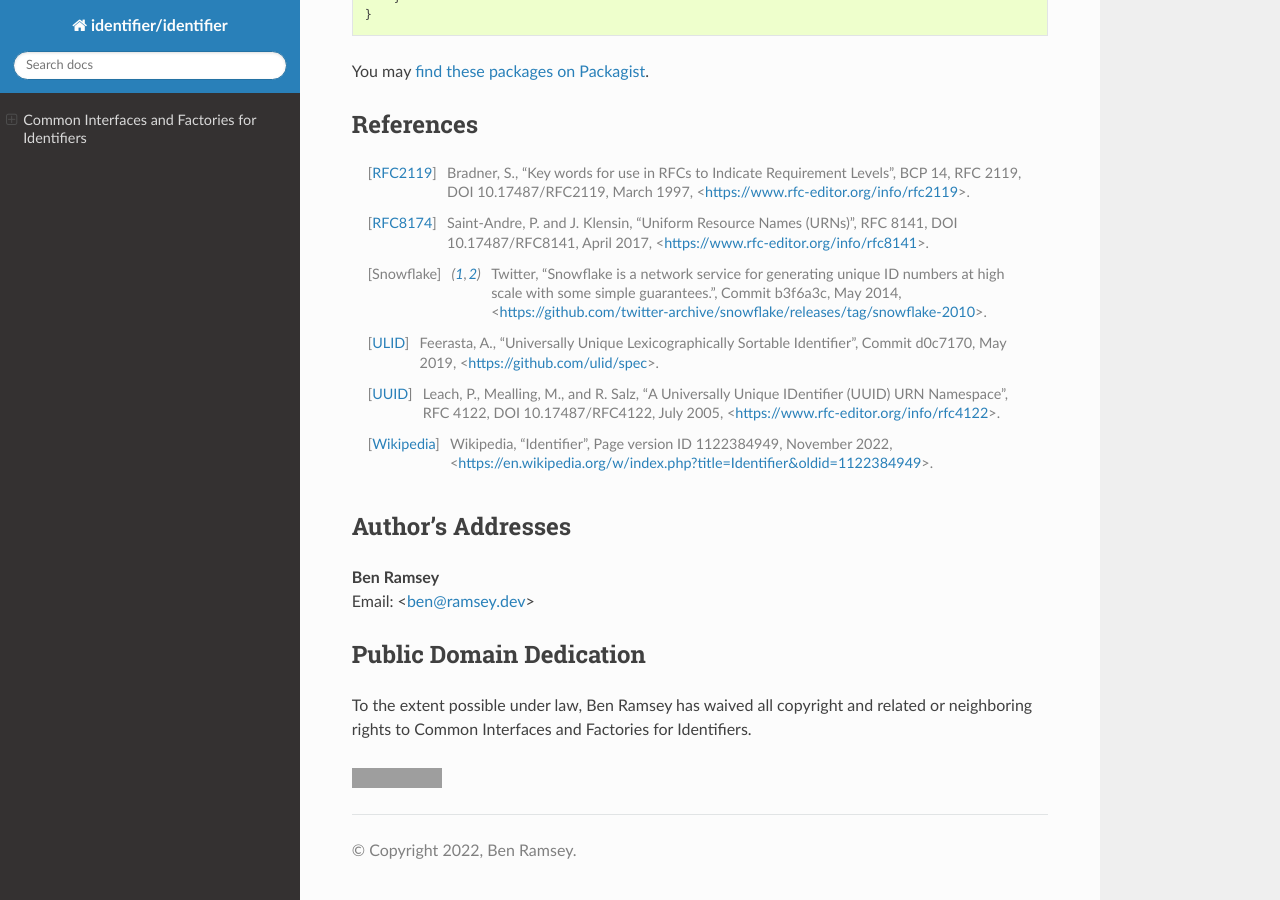
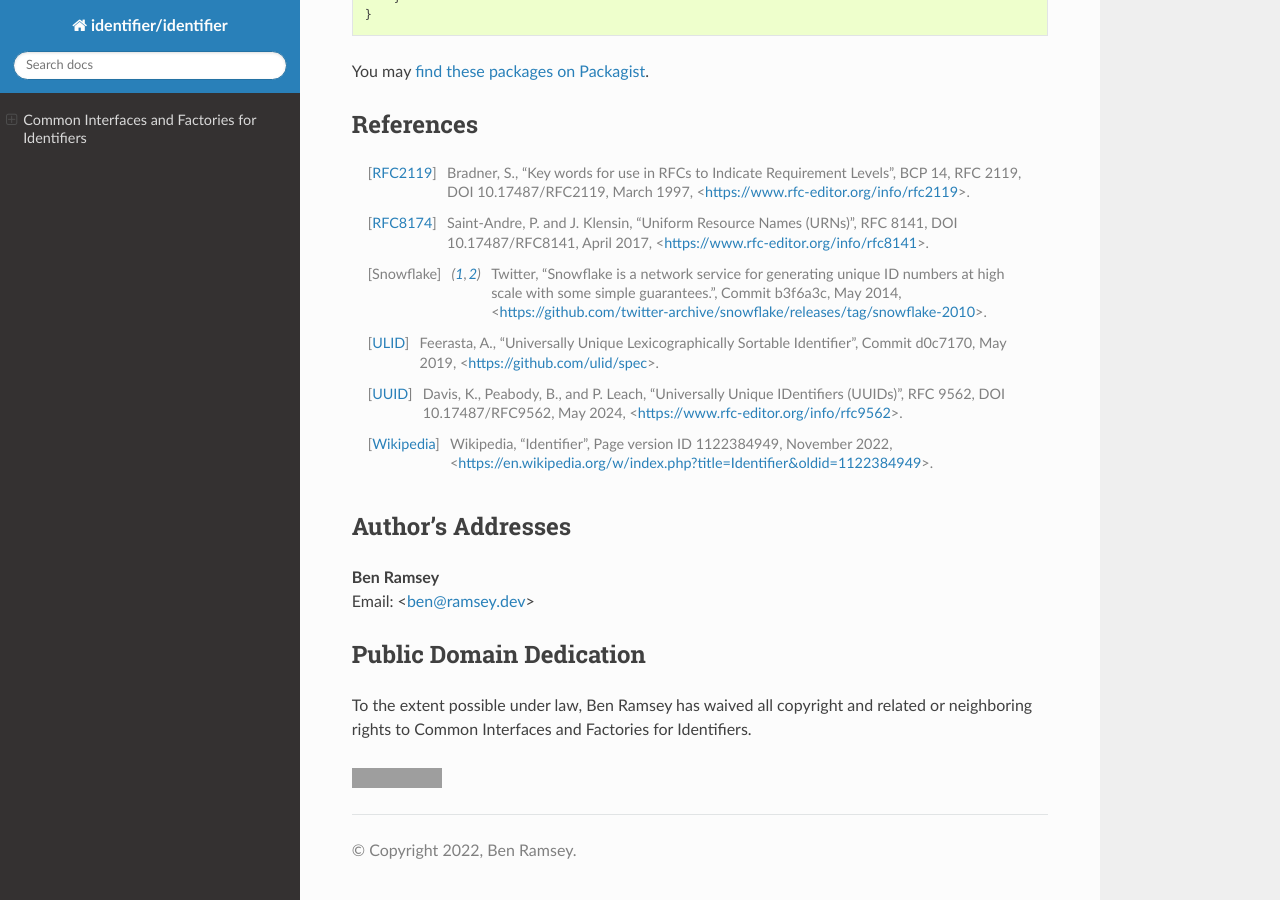
Before and after one commit to php-identifier/identifier, a Sphinx documentation site: the page built from docs/index.rst, in a window 1280 px wide and 900 px high, scrolled down 10906 px. Built offline with Sphinx 7.4.7 and the Read the Docs theme 3.1.0, drawn with Linux system fonts in a browser that asks for light colours; grey boxes are pictures that could not be loaded.

Commit message:
chore: update UUID RFC citation

```diff
--- a/docs/index.rst
+++ b/docs/index.rst
@@ -578,9 +578,8 @@ References
     <https://github.com/twitter-archive/snowflake/releases/tag/snowflake-2010>.
 .. [ULID] Feerasta, A., "Universally Unique Lexicographically Sortable Identifier",
     Commit d0c7170, May 2019, <https://github.com/ulid/spec>.
-.. [UUID] Leach, P., Mealling, M., and R. Salz, "A Universally Unique IDentifier
-    (UUID) URN Namespace", RFC 4122, DOI 10.17487/RFC4122, July 2005,
-    <https://www.rfc-editor.org/info/rfc4122>.
+.. [UUID] Davis, K., Peabody, B., and P. Leach, "Universally Unique IDentifiers (UUIDs)",
+    RFC 9562, DOI 10.17487/RFC9562, May 2024, <https://www.rfc-editor.org/info/rfc9562>.
 .. [Wikipedia] Wikipedia, "Identifier", Page version ID 1122384949, November
     2022, <https://en.wikipedia.org/w/index.php?title=Identifier&oldid=1122384949>.
 
```
